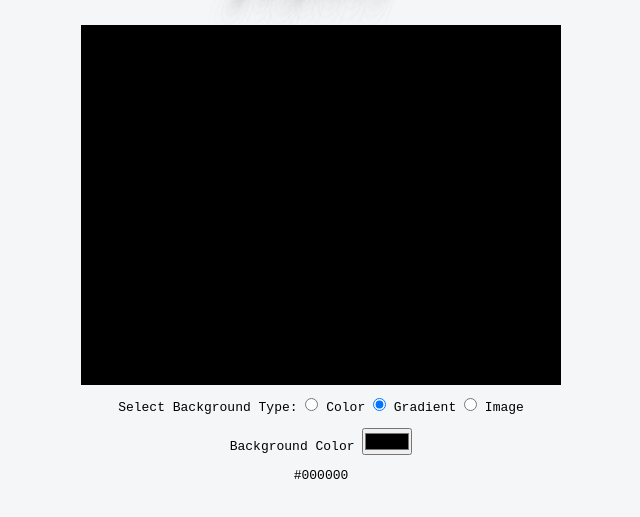
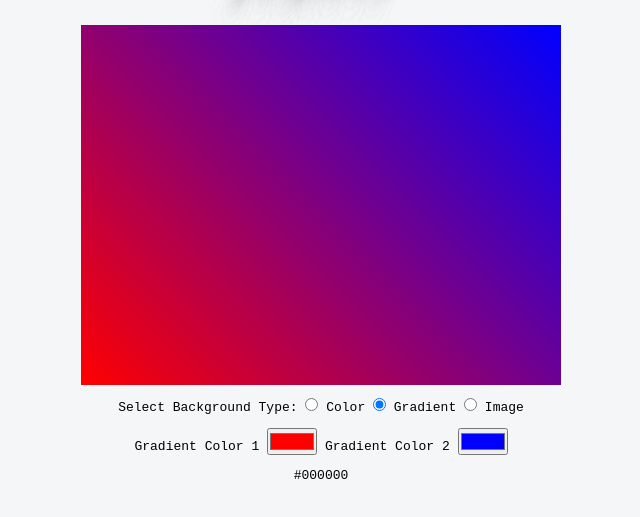
Before and after one commit to CovertGravy/piquotes, a plain HTML site: page src/create.html in a window 1280 px wide. Both pictures are taken after a click on the radio button "Gradient". Shown: the part 75-592 px from the top of the page, without its empty margins (319-959 px from the left). Drawn offline with nearby package versions, Linux system fonts and the light colour scheme.

Commit message:
background color gradient

```diff
--- a/src/create.html
+++ b/src/create.html
@@ -44,12 +44,20 @@
           <input type="color" name="bgColor" id="bgColor" v-model="bgColor" />
         </div>
         <div class="bg-gradient" v-if="bgType === 'Gradient'">
-          <label for="bgGradient1">Background Color</label>
+          <label for="bgGradient1">Gradient Color 1</label>
           <input
             type="color"
             name="bgGradient1"
             id="bgGradient1"
-            oninput="updateArtBoardBgGradient(event)"
+            v-model="bgGradient1"
+          />
+
+          <label for="bgGradient2">Gradient Color 2</label>
+          <input
+            type="color"
+            name="bgGradient2"
+            id="bgGradient2"
+            v-model="bgGradient2"
           />
         </div>
       </div>
--- a/src/script.js
+++ b/src/script.js
@@ -3,10 +3,22 @@ var app = new Vue({
   data: {
     bgType: "Color",
     bgColor: "#000000",
+    bgGradient1: "#ff0000",
+    bgGradient2: "#0000ff",
+    bgGradientDeg: "45deg",
   },
   computed: {
     artboardStyle: function () {
+      if (this.bgType === "Color") return this.artboardBgColor;
+      else return this.artboardBgGradient;
+    },
+    artboardBgColor: function () {
       return { backgroundColor: this.bgColor };
+    },
+    artboardBgGradient: function () {
+      return {
+        backgroundImage: `linear-gradient(${this.bgGradientDeg},${this.bgGradient1}, ${this.bgGradient2})`,
+      };
     },
   },
 
```
Also changed, not shown: src/index.html (+0 -2 lines).
